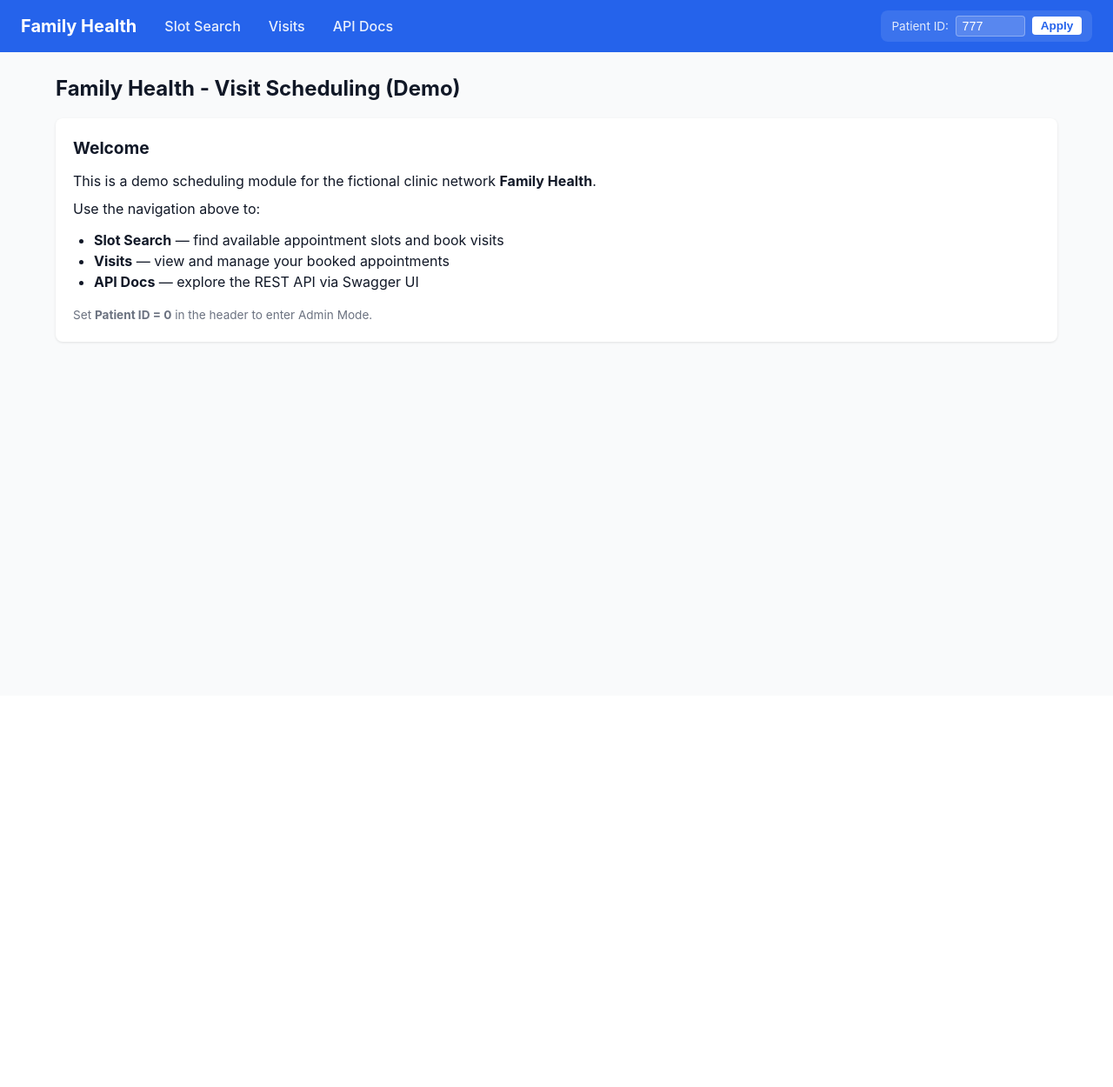
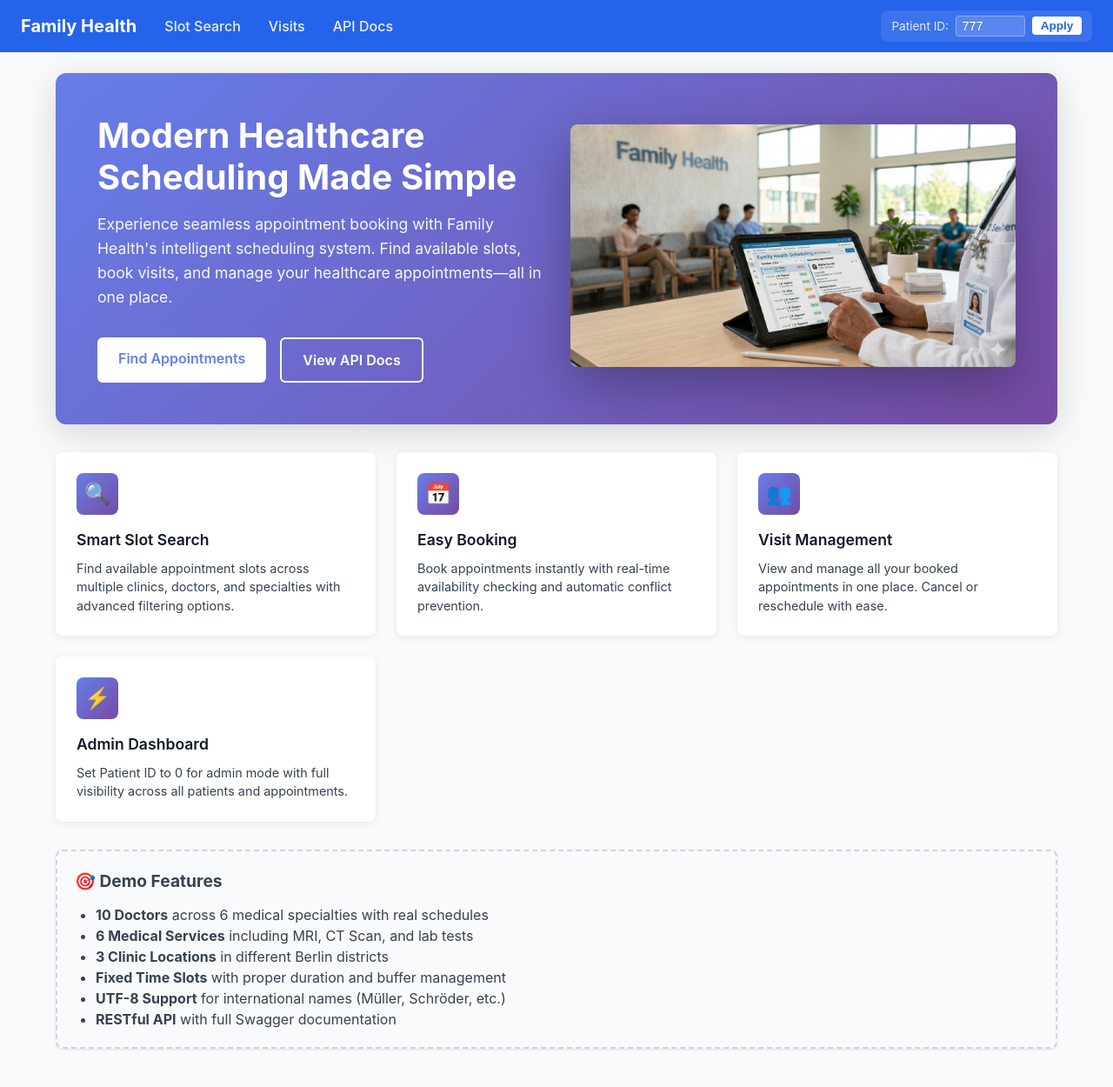
Before and after one commit to AlarisGit/FamilyHealth, a FastAPI app: page / in a window 1280 px wide. Shown: the whole page at 87% size. Before the commit the page ends 395 px from the top, so only its background shows below. Run offline with FastAPI, Linux system fonts and the light colour scheme.

Commit message:
Redesigned Front Page with Hero Section

```diff
--- a/app/main.py
+++ b/app/main.py
@@ -35,6 +35,8 @@ templates = Jinja2Templates(directory="templates")
 
 # Mount static files for doctor photos
 app.mount("/photos", StaticFiles(directory="/data/photos"), name="photos")
+# Mount static files for images (hero images, etc.)
+app.mount("/images", StaticFiles(directory="/data/images"), name="images")
 
 
 @app.on_event("startup")
--- a/app/templates/index.html
+++ b/app/templates/index.html
@@ -1,16 +1,179 @@
 {% extends "base.html" %}
 {% block title %}Family Health - Home{% endblock %}
 {% block content %}
-<h1>Family Health - Visit Scheduling (Demo)</h1>
-<div class="card">
-    <h2>Welcome</h2>
-    <p>This is a demo scheduling module for the fictional clinic network <strong>Family Health</strong>.</p>
-    <p class="mt-1">Use the navigation above to:</p>
-    <ul style="margin:0.75rem 0 0 1.5rem;">
-        <li><strong>Slot Search</strong> — find available appointment slots and book visits</li>
-        <li><strong>Visits</strong> — view and manage your booked appointments</li>
-        <li><strong>API Docs</strong> — explore the REST API via Swagger UI</li>
+<style>
+    .hero-section {
+        background: linear-gradient(135deg, #667eea 0%, #764ba2 100%);
+        border-radius: 12px;
+        overflow: hidden;
+        margin-bottom: 2rem;
+        box-shadow: 0 10px 40px rgba(0,0,0,0.15);
+    }
+    .hero-content {
+        display: grid;
+        grid-template-columns: 1fr 1fr;
+        gap: 2rem;
+        align-items: center;
+        padding: 3rem;
+    }
+    .hero-text {
+        color: white;
+    }
+    .hero-text h1 {
+        font-size: 2.5rem;
+        font-weight: 700;
+        margin-bottom: 1rem;
+        line-height: 1.2;
+    }
+    .hero-text p {
+        font-size: 1.1rem;
+        opacity: 0.95;
+        margin-bottom: 1.5rem;
+        line-height: 1.6;
+    }
+    .hero-cta {
+        display: flex;
+        gap: 1rem;
+        margin-top: 2rem;
+    }
+    .hero-cta a {
+        padding: 0.75rem 1.5rem;
+        border-radius: 6px;
+        font-weight: 600;
+        text-decoration: none;
+        transition: all 0.2s;
+        display: inline-block;
+    }
+    .hero-cta .btn-white {
+        background: white;
+        color: #667eea;
+    }
+    .hero-cta .btn-white:hover {
+        transform: translateY(-2px);
+        box-shadow: 0 4px 12px rgba(255,255,255,0.3);
+    }
+    .hero-cta .btn-outline {
+        background: transparent;
+        color: white;
+        border: 2px solid white;
+    }
+    .hero-cta .btn-outline:hover {
+        background: rgba(255,255,255,0.1);
+    }
+    .hero-image {
+        position: relative;
+    }
+    .hero-image img {
+        width: 100%;
+        height: auto;
+        border-radius: 8px;
+        box-shadow: 0 20px 60px rgba(0,0,0,0.3);
+    }
+    @media (max-width: 768px) {
+        .hero-content {
+            grid-template-columns: 1fr;
+            padding: 2rem;
+        }
+        .hero-text h1 {
+            font-size: 1.8rem;
+        }
+        .hero-cta {
+            flex-direction: column;
+        }
+    }
+    .features-grid {
+        display: grid;
+        grid-template-columns: repeat(auto-fit, minmax(280px, 1fr));
+        gap: 1.5rem;
+        margin-top: 2rem;
+    }
+    .feature-card {
+        background: white;
+        border-radius: 8px;
+        padding: 1.5rem;
+        box-shadow: 0 2px 8px rgba(0,0,0,0.08);
+        transition: transform 0.2s, box-shadow 0.2s;
+    }
+    .feature-card:hover {
+        transform: translateY(-4px);
+        box-shadow: 0 8px 24px rgba(0,0,0,0.12);
+    }
+    .feature-icon {
+        width: 48px;
+        height: 48px;
+        background: linear-gradient(135deg, #667eea 0%, #764ba2 100%);
+        border-radius: 8px;
+        display: flex;
+        align-items: center;
+        justify-content: center;
+        color: white;
+        font-size: 1.5rem;
+        margin-bottom: 1rem;
+    }
+    .feature-card h3 {
+        font-size: 1.1rem;
+        font-weight: 600;
+        margin-bottom: 0.5rem;
+        color: var(--gray-900);
+    }
+    .feature-card p {
+        color: var(--gray-700);
+        font-size: 0.9rem;
+        line-height: 1.5;
+    }
+</style>
+
+<div class="hero-section">
+    <div class="hero-content">
+        <div class="hero-text">
+            <h1>Modern Healthcare Scheduling Made Simple</h1>
+            <p>Experience seamless appointment booking with Family Health's intelligent scheduling system. Find available slots, book visits, and manage your healthcare appointments—all in one place.</p>
+            <div class="hero-cta">
+                <a href="/search" class="btn-white">Find Appointments</a>
+                <a href="/docs" class="btn-outline">View API Docs</a>
+            </div>
+        </div>
+        <div class="hero-image">
+            <img src="/images/Digital Healthcare Technology.png" alt="Family Health Digital Scheduling" loading="eager">
+        </div>
+    </div>
+</div>
+
+<div class="features-grid">
+    <div class="feature-card">
+        <div class="feature-icon">🔍</div>
+        <h3>Smart Slot Search</h3>
+        <p>Find available appointment slots across multiple clinics, doctors, and specialties with advanced filtering options.</p>
+    </div>
+
+    <div class="feature-card">
+        <div class="feature-icon">📅</div>
+        <h3>Easy Booking</h3>
+        <p>Book appointments instantly with real-time availability checking and automatic conflict prevention.</p>
+    </div>
+
+    <div class="feature-card">
+        <div class="feature-icon">👥</div>
+        <h3>Visit Management</h3>
+        <p>View and manage all your booked appointments in one place. Cancel or reschedule with ease.</p>
+    </div>
+
+    <div class="feature-card">
+        <div class="feature-icon">⚡</div>
+        <h3>Admin Dashboard</h3>
+        <p>Set Patient ID to 0 for admin mode with full visibility across all patients and appointments.</p>
+    </div>
+</div>
+
+<div class="card" style="margin-top: 2rem; background: var(--gray-50); border: 2px dashed var(--gray-300);">
+    <h2 style="color: var(--gray-700);">🎯 Demo Features</h2>
+    <ul style="margin:0.75rem 0 0 1.5rem; color: var(--gray-700);">
+        <li><strong>10 Doctors</strong> across 6 medical specialties with real schedules</li>
+        <li><strong>6 Medical Services</strong> including MRI, CT Scan, and lab tests</li>
+        <li><strong>3 Clinic Locations</strong> in different Berlin districts</li>
+        <li><strong>Fixed Time Slots</strong> with proper duration and buffer management</li>
+        <li><strong>UTF-8 Support</strong> for international names (Müller, Schröder, etc.)</li>
+        <li><strong>RESTful API</strong> with full Swagger documentation</li>
     </ul>
-    <p class="mt-2 text-muted">Set <strong>Patient ID = 0</strong> in the header to enter Admin Mode.</p>
 </div>
 {% endblock %}
--- a/docker-compose.yml
+++ b/docker-compose.yml
@@ -32,6 +32,7 @@ services:
       - "8080:8080"
     volumes:
       - ./photos:/data/photos:ro
+      - ./images:/data/images:ro
 
 volumes:
   fh_mysql_data:
```
Also changed, not shown: images/Digital Healthcare Technology.png (added).
